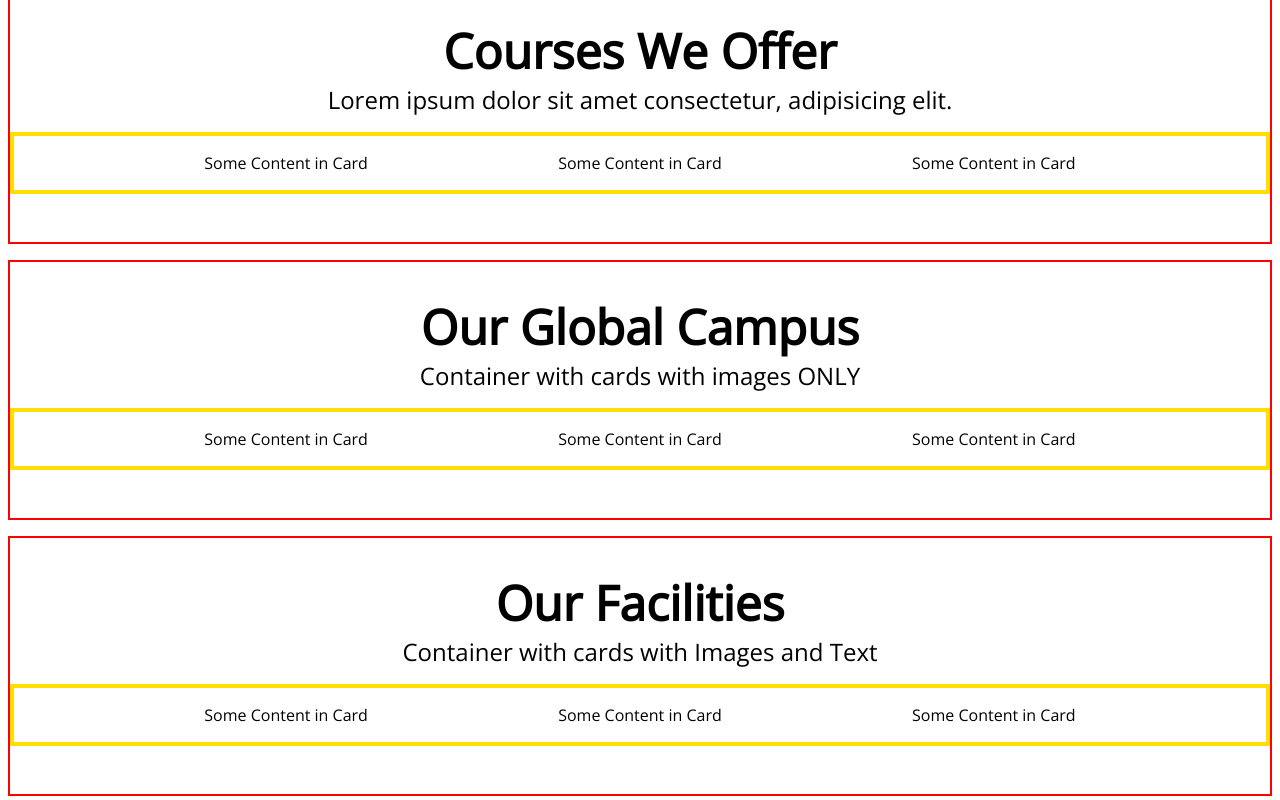
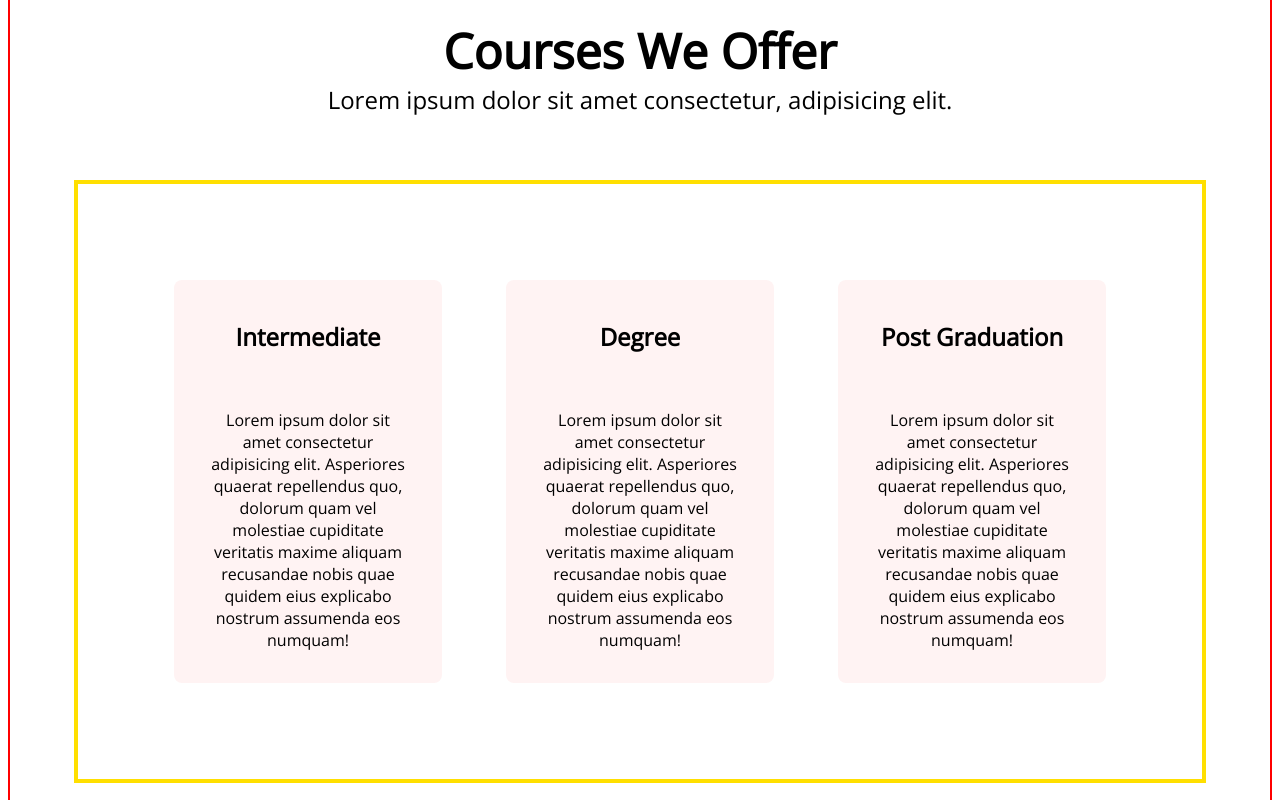
Before and after one commit to varunsr-22737/Assignment1-26MAY, a plain HTML site: page index.html in a window 1280 px wide. Shown: the part 1000-1800 px from the top of the page. Drawn offline with nearby package versions, Linux system fonts and the light colour scheme.

Commit message:
First set of Cards added.

```diff
--- a/index.css
+++ b/index.css
@@ -42,9 +42,26 @@ body {
 .card-flex-container {
   display: flex;
   justify-content: space-evenly;
-  padding: 1em 0 1em 0;
-  margin: 1em 0 1em 0;
+  padding: 4em;
+  margin: 4em;
   border: 4px solid #FFDF00;
+}
+
+.card {
+  background: #fff3f3;
+  margin: 2em;
+  border-radius: 0.5em;
+  text-align: center;
+}
+
+.card-title {
+  font-weight: bolder;
+  font-size: 1.5em;
+}
+
+.card-text {
+  padding: 1em;
+  margin: 1em;
 }
 
 .item {
--- a/index.html
+++ b/index.html
@@ -53,9 +53,30 @@
                 <!-- Card Container - Common -->
                 <div class="card-flex-container">
                     <!-- 3 cards - common -->
-                    <div class="card">Some Content in Card</div>
-                    <div class="card">Some Content in Card</div>
-                    <div class="card">Some Content in Card</div>
+                    <div class="card">
+                        <h5 class="card-title">
+                            Intermediate
+                        </h5>
+                        <p class="card-text">
+                            Lorem ipsum dolor sit amet consectetur adipisicing elit. Asperiores quaerat repellendus quo, dolorum quam vel molestiae cupiditate veritatis maxime aliquam recusandae nobis quae quidem eius explicabo nostrum assumenda eos numquam!
+                        </p>
+                    </div>
+                    <div class="card">
+                        <h5 class="card-title">
+                            Degree
+                        </h5>
+                        <p class="card-text">
+                            Lorem ipsum dolor sit amet consectetur adipisicing elit. Asperiores quaerat repellendus quo, dolorum quam vel molestiae cupiditate veritatis maxime aliquam recusandae nobis quae quidem eius explicabo nostrum assumenda eos numquam!
+                        </p>
+                    </div>
+                    <div class="card">
+                        <h5 class="card-title">
+                            Post Graduation
+                        </h5>
+                        <p class="card-text">
+                            Lorem ipsum dolor sit amet consectetur adipisicing elit. Asperiores quaerat repellendus quo, dolorum quam vel molestiae cupiditate veritatis maxime aliquam recusandae nobis quae quidem eius explicabo nostrum assumenda eos numquam!
+                        </p>
+                    </div>
                 </div>
             </div>
         </div>
```
Also changed, not shown: Plan.png, 1 other file.
